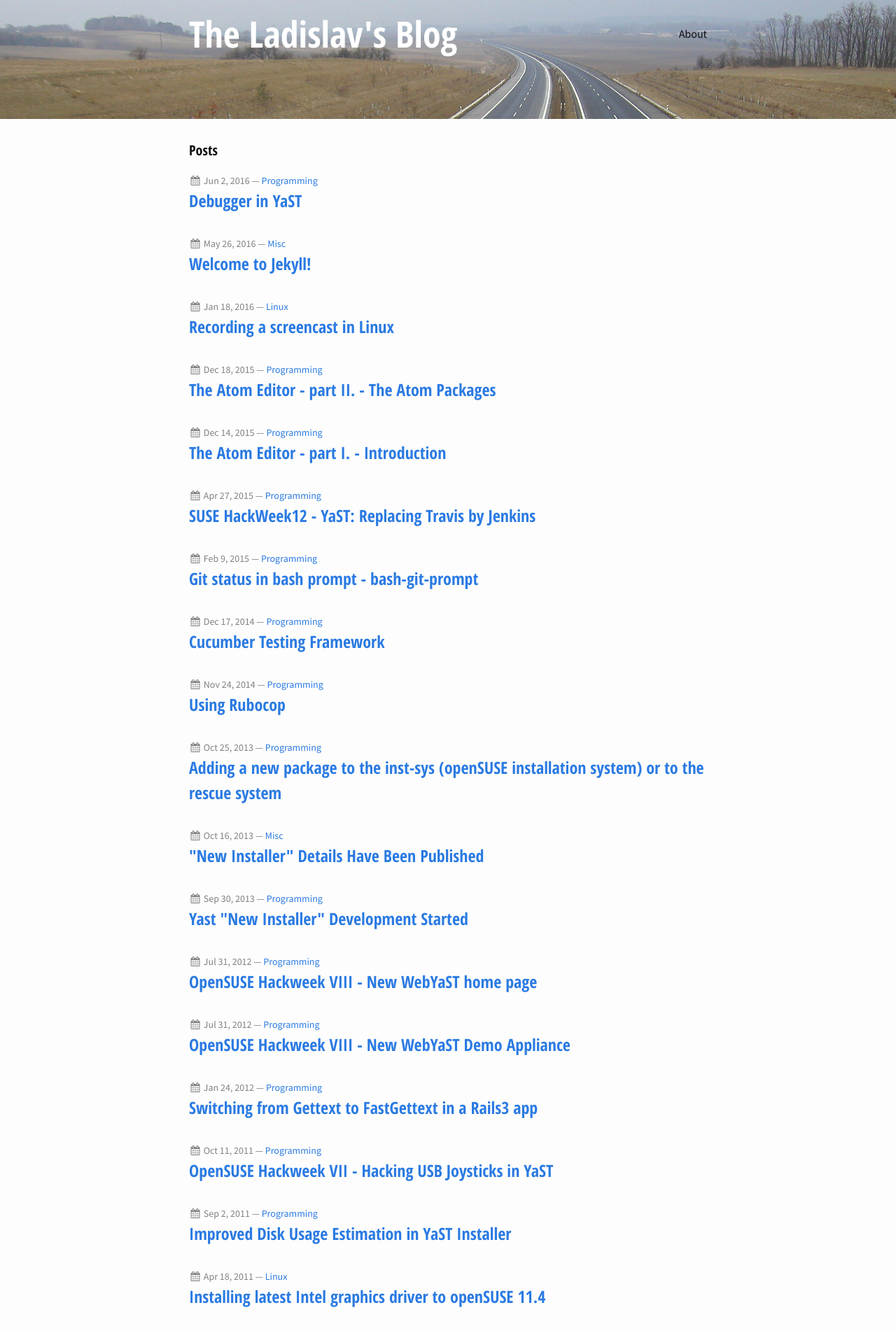
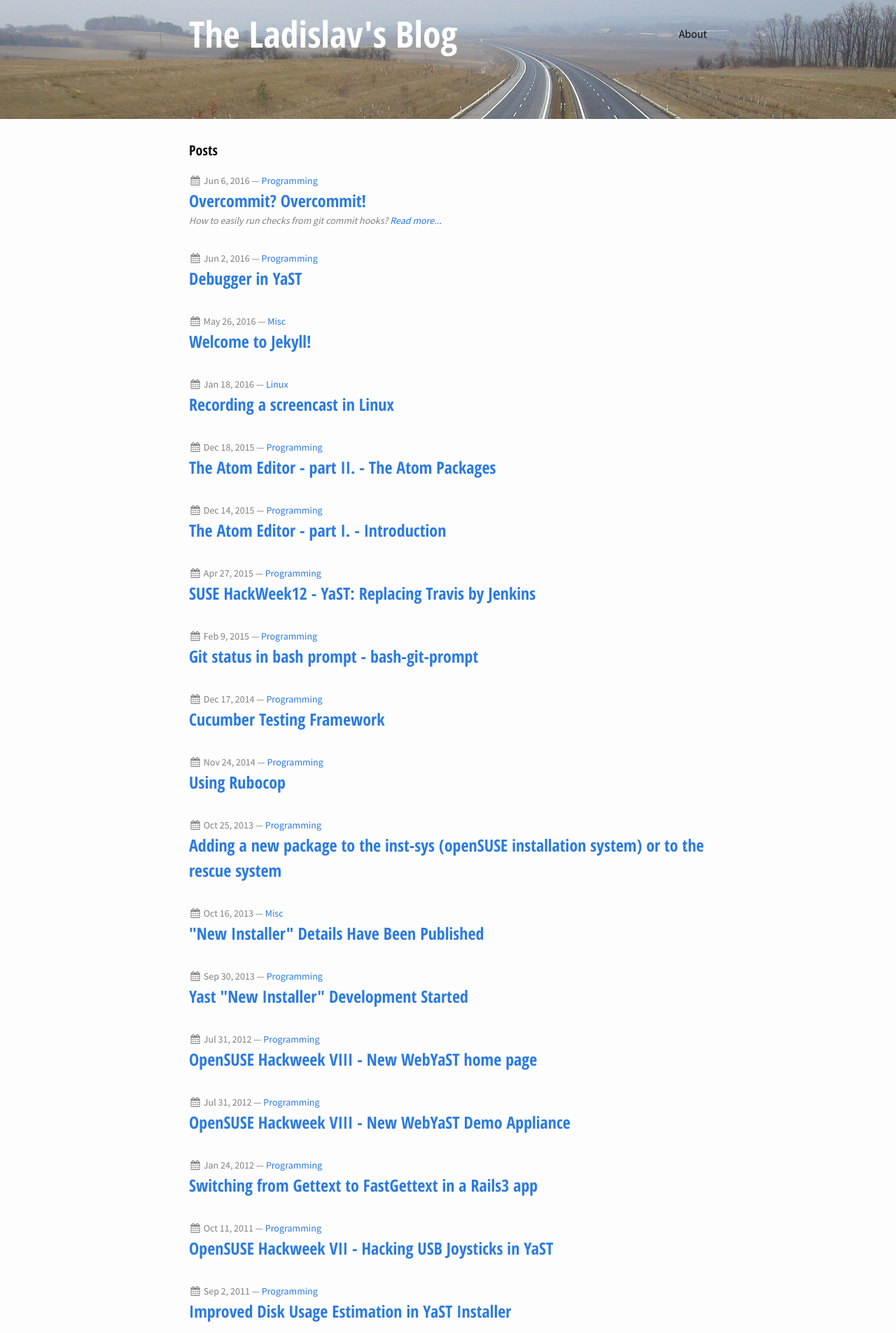
Before and after one commit to lslezak/blog, a Jekyll site: the page built from index.html, in a window 1280 px wide. Shown: the top 1905 px of the page at 70% size. Built offline with Jekyll 4.4.1, drawn with Linux system fonts in a browser that asks for light colours; nearby versions of some CDN libraries; some of the changed lines change nothing that is shown.

Commit message:
added Overcommit post

````diff
--- /dev/null
+++ b/_posts/2016-06-06-overcommit.md
@@ -0,0 +1,143 @@
+---
+layout: post
+title:  "Overcommit? Overcommit!"
+date:   2016-06-06
+category: Programming
+tags: [ git ]
+description: How to easily run checks from git commit hooks?
+---
+
+Git itself provides support for running [hook scripts](
+https://git-scm.com/docs/githooks) at many events. It would be nice to run
+some checks automatically, for example when creating a commit.
+
+The problem is not how to run the checks but how to integrate them,
+make them fast and safe, provide a nice output, etc...
+
+# Overcommit
+
+By chance I came across [Overcommit](https://github.com/brigade/overcommit),
+a nice framework for running Git hooks.
+
+It provides a wide variety of predefined checks which are easy to use. I found
+some of them really useful:
+
+- Forbid commits to blacklisted branches - e.g. you can forbid direct commits to
+`master` because you want to use Pull Requests. This can also avoid mistakes,
+e.g. once I did a typo in `git checkout -b` and overlooked that.
+The following `commit` and `push` went by mistake directly to `master`...
+
+- Run [Rubocop](https://github.com/bbatsov/rubocop) automatically to avoid
+  fix up commits later. I see *"make Rubocop happy"* commits quite often in
+  YaST.
+
+- Run the tests locally before pushing the changes, that makes sure the tests
+  still pass. Sometimes you forget to run the tests or simply you are too
+  lazy to run them.
+
+- And last but not least it can check spelling of the commit messages to avoid
+  typos.
+
+For more details see the [Overcommit documentation](
+https://github.com/brigade/overcommit).
+
+## Speed?
+
+A very nice Overcommit feature is that it wants to be quick, your usual git
+workflow should not be slowed down because of the hooks.
+
+For example it tries running all hooks in parallel and the Rubocop hook checks
+only the changed files, which speeds it up for large repositories a lot.
+Running Rubocop over all source files in the YaST registration module takes
+about 7 seconds on my machine, but when a single file is checked it takes
+just a fraction of a second.
+
+## Installation
+
+I have prepared RPM packages with Overcommit, simply add the [YaST:Head
+repository](http://download.opensuse.org/repositories/YaST:/Head/) and run
+
+```
+zypper in "rubygem(overcommit)"
+```
+
+## Initializing the Hooks
+
+Now go to your Git repository and set up the hooks:
+
+- Use `overcommit --install` to install the hooks.
+- Add the `.overcommit.yml` configuration file.
+- Run `overcommit --sign` to sign the current configuration. You will need to
+  run it again whenever the config files is changed.
+  See the  [Security section](https://github.com/brigade/overcommit#security)
+  in the documentation for more details.
+
+You need to install Overcommit in each Git repository separately, but it is
+possible to [automate the setup](
+https://github.com/brigade/overcommit#automatically-install-overcommit-hooks).
+
+## Using the Hooks
+
+Then you use the `git` commands as usually, you do not need to change anything
+to run the hooks. You will just see the results of the Overcommit hooks
+in the output.
+
+If a hook fails the whole `git` command fails. So if for example the Rubocop
+hook fails when creating a commit then the commit is not created and you can fix
+the problem early.
+
+If for some reason you want to temporarily disable the Overcommit checks run
+the `git` command with `OVERCOMMIT_DISABLE=1` environment setting.
+
+## Example Configuration
+
+Here is an example `.overcommit.yml` file proposed for YaST:
+
+```yaml
+PreCommit:
+  # do not commit directly to these branches, use Pull Requests!
+  ForbiddenBranches:
+    enabled: true
+    branch_patterns:
+      - master
+      - openSUSE-*
+      - SLE-10-*
+      - Code-11*
+      - SLE-12-*
+
+  RuboCop:
+    enabled: true
+    # treat all warnings as failures
+    on_warn: fail
+
+CommitMsg:
+  SpellCheck:
+    enabled: true
+    # force using the English dictionary
+    env:
+      LC_ALL: en_US.UTF-8
+
+PrePush:
+  RSpec:
+    enabled: true
+    command: [ "rake", "test:unit" ]
+    # do not fail because of translations
+    env:
+      LC_ALL: en_US.UTF-8
+
+```
+
+## Example Session
+
+I recorded an example session to show the mentioned Overcommit features in
+action in the registration repository:
+
+![Overcommit screencast](/images/overcommit_screencast.gif)
+
+It looks nice, isn't it?
+
+## Conclusion
+
+It looks very promising and it could catch some obvious mistakes early, I will
+give it a try. I will try using it for some time and then we will see if it
+could used in YaST more widely.
--- a/_sass/_layout.scss
+++ b/_sass/_layout.scss
@@ -240,6 +240,16 @@ footer {
   }
 }
 
+.post-description {
+  font-style: italic;
+}
+
+.post-list {
+  h2 {
+    margin-bottom: 0;
+  }
+}
+
 .meta-item {
   margin-right: 10px;
 }
--- a/index.html
+++ b/index.html
@@ -19,6 +19,13 @@ layout: default
         <h2>
           <a class="post-link" href="{{ post.url | prepend: site.baseurl }}">{{ post.title }}</a>
         </h2>
+
+        {% if post.description %}
+        <div class="post-description post-meta">
+          {{ post.description }}
+          <a href="{{ post.url | prepend: site.baseurl }}">Read more...</a>
+        </div>
+        {% endif %}
       </li>
     {% endfor %}
   </ul>
````
Also changed, not shown: images/overcommit_screencast.gif (added).
